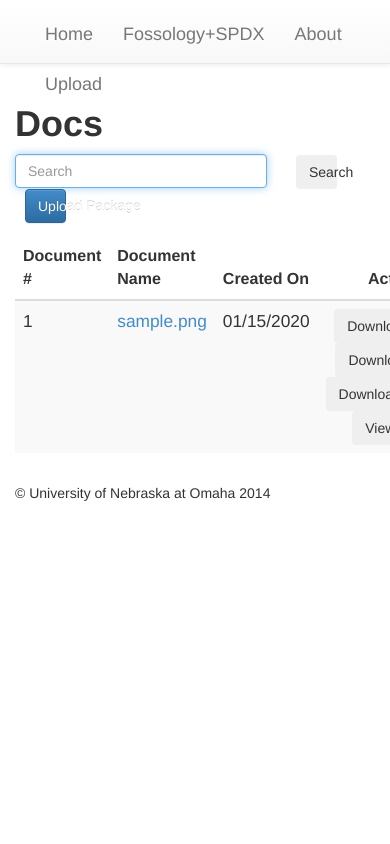
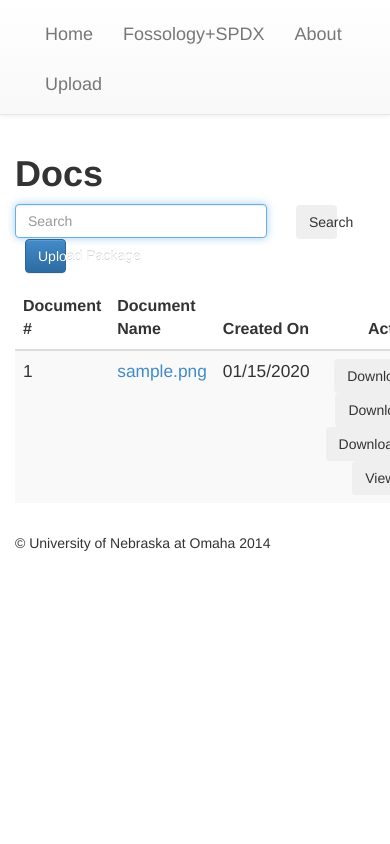
Before and after one commit to kernhe/SPDXHub, a PHP site: page /index.php in a window 390 px wide; the page is wider, and only the part inside the window is pictured. Run offline with PHP 8.4, Linux system fonts and the light colour scheme; tables that the repository leaves empty hold one stand-in row (values such as "Sample post"); some libraries are stand-ins or nearby versions.

Commit message:
Added media queries to change body padding as page it compressed.

```diff
--- a/src/css/dashboard.css
+++ b/src/css/dashboard.css
@@ -73,6 +73,13 @@
 }
 
 /*
+* UPLOAD NAV ELEMENT
+*/
+a.navbar-brand.navbar-upload{
+	float: right;
+}
+
+/*
 * PERSISTENT HEADER
 */
 div.navbar.navbar-default.navbar-static-top{
@@ -80,23 +87,22 @@
 	margin:0px auto;
 	top:0;
 	position: fixed;
-	height: 64px;
+	height: auto;
 }
-
 body{
 	padding-top: 84px;
 }
-
-/*
-* UPLOAD NAV ELEMENT
-*/
-a.navbar-brand.navbar-upload{
-	float: right;
-}
-
-@media screen and (max-width:525px){
+@media screen and (max-width:490px){
 	a.navbar-brand.navbar-upload{
 		float: left;
 		display: inline-block;
 	}
+	body{
+		padding-top: 134px;
+	}
 }
+@media screen and (max-width:326px){
+	body{
+		padding-top: 184px;
+	}
+}
```
